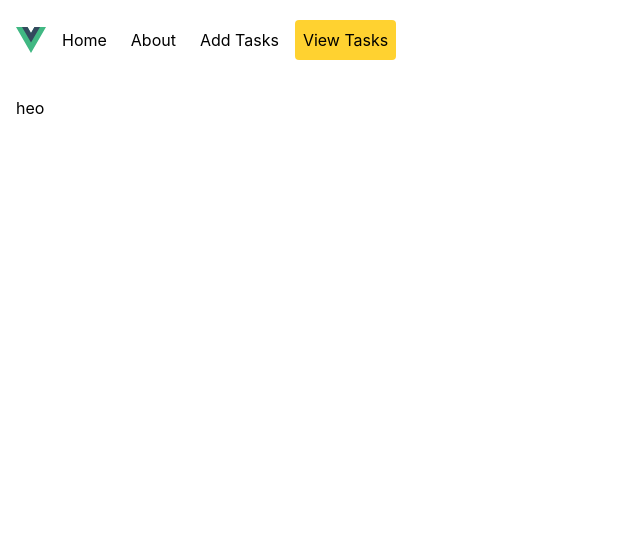
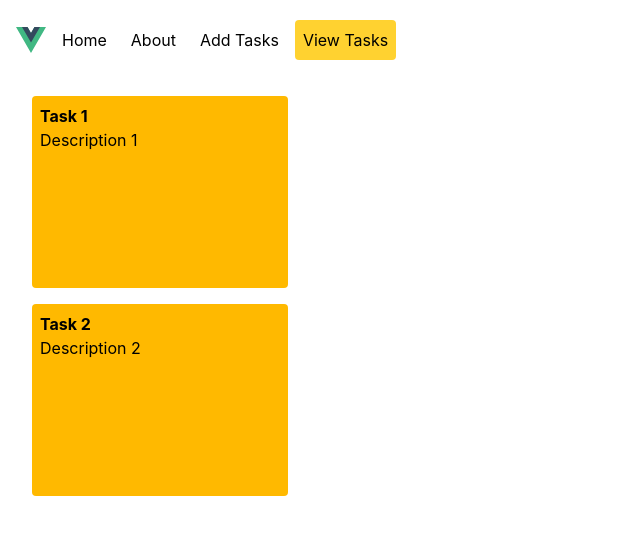
Before and after one commit to soknanprogramming/tasks-vue, a Vue app: page /view-tasks in a window 1280 px wide. Shown: the top 534 px of the page, without its empty margins (0-640 px from the left). Built offline with nearby package versions, Linux system fonts and the light colour scheme; the HTML template or start-up script is replaced by a standard one.

Commit message:
make card

```diff
--- a/src/components/TaskCard.vue
+++ b/src/components/TaskCard.vue
@@ -1,9 +1,19 @@
 <script setup lang="ts">
+import type { Task } from '@/types/Task';
+defineProps<{
+  task: Task;
+  index: number;
+}>()
+
+defineEmits<{
+  (e: 'complete', index: number): void;
+  (e: 'delete', index: number): void;
+}>()
 </script>
 
 <template>
-  <div ref="container" class="border-green h-48 w-64 rounded">
-    heo
-
+  <div ref="container" class="border-green h-48 w-64 rounded bg-amber-400 m-4 p-2">
+    <strong>{{ task.name || 'No title' }}</strong>
+    <p>{{ task.description || 'No description' }}</p>
   </div>
 </template>
--- a/src/views/ViewTasks.vue
+++ b/src/views/ViewTasks.vue
@@ -1,9 +1,13 @@
 <script setup lang="ts">
 import TaskCard from '@/components/TaskCard.vue';
+import { useTasksStore } from '@/stores/tasks';
+const tasksStore = useTasksStore();
+
+
 </script>
 
 <template>
   <div>
-    <TaskCard />
+    <TaskCard v-for="(task, index) in tasksStore.tasks" :key="index" :index="index" :task="task" />
   </div>
 </template>
```
